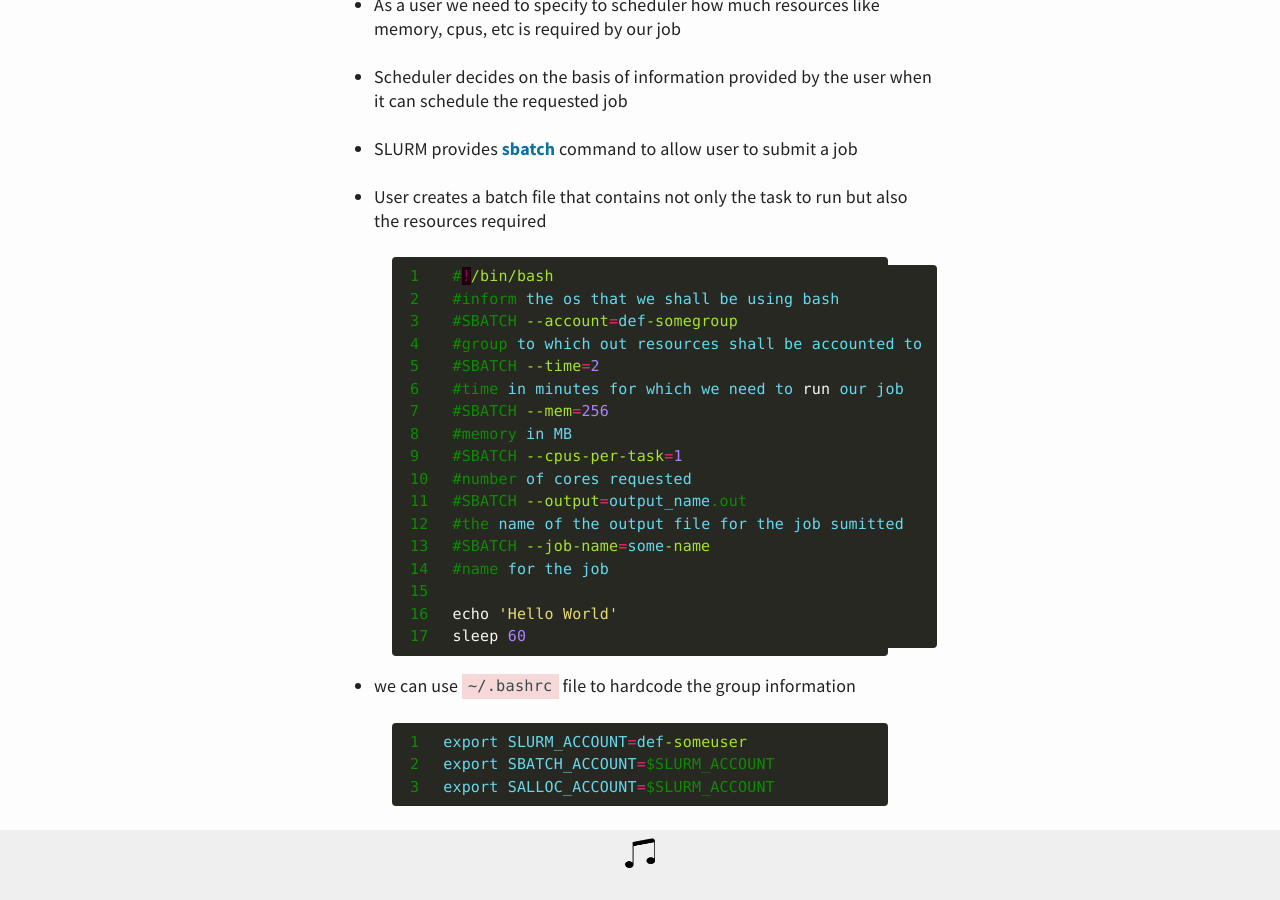
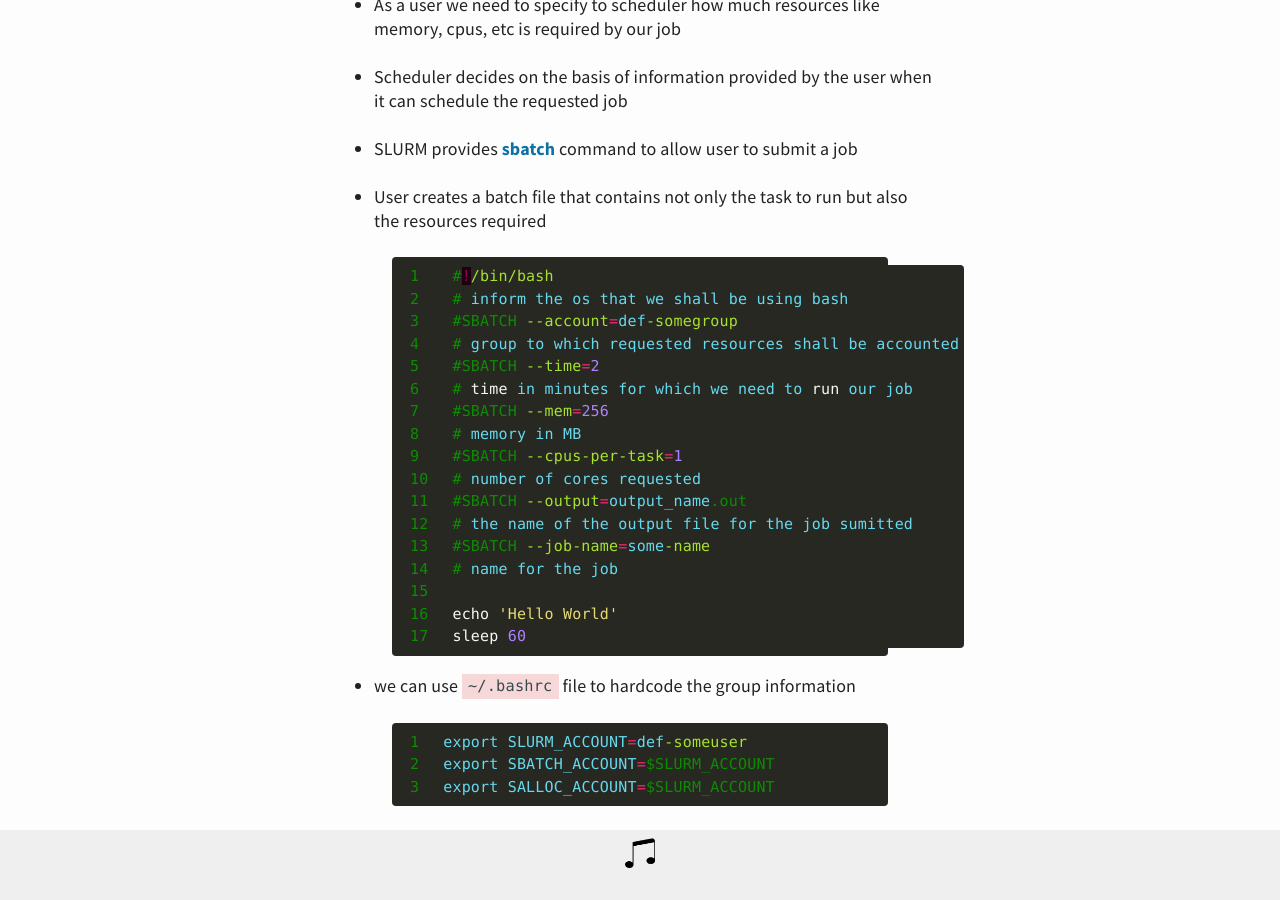
Before and after one commit to webhash/webhash.github.io, a Jekyll site: the page built from _posts/2020-11-29-compute-canada.md, in a window 1280 px wide and 900 px high, scrolled down 798 px. Built offline with Jekyll 4.4.1, drawn with Linux system fonts in a browser that asks for light colours.

Commit message:
Update 2020-11-29-compute-canada.md

```diff
--- a/_posts/2020-11-29-compute-canada.md
+++ b/_posts/2020-11-29-compute-canada.md
@@ -27,19 +27,19 @@ tags : [computecanada, slurm, scheduling]
 
 {% highlight batch linenos %}
 #!/bin/bash
-#inform the os that we shall be using bash
+# inform the os that we shall be using bash
 #SBATCH --account=def-somegroup
-#group to which out resources shall be accounted to
+# group to which requested resources shall be accounted
 #SBATCH --time=2
-#time in minutes for which we need to run our job
+# time in minutes for which we need to run our job
 #SBATCH --mem=256
-#memory in MB
+# memory in MB
 #SBATCH --cpus-per-task=1
-#number of cores requested
+# number of cores requested
 #SBATCH --output=output_name.out
-#the name of the output file for the job sumitted
+# the name of the output file for the job sumitted
 #SBATCH --job-name=some-name
-#name for the job
+# name for the job
 
 echo 'Hello World'
 sleep 60
```
